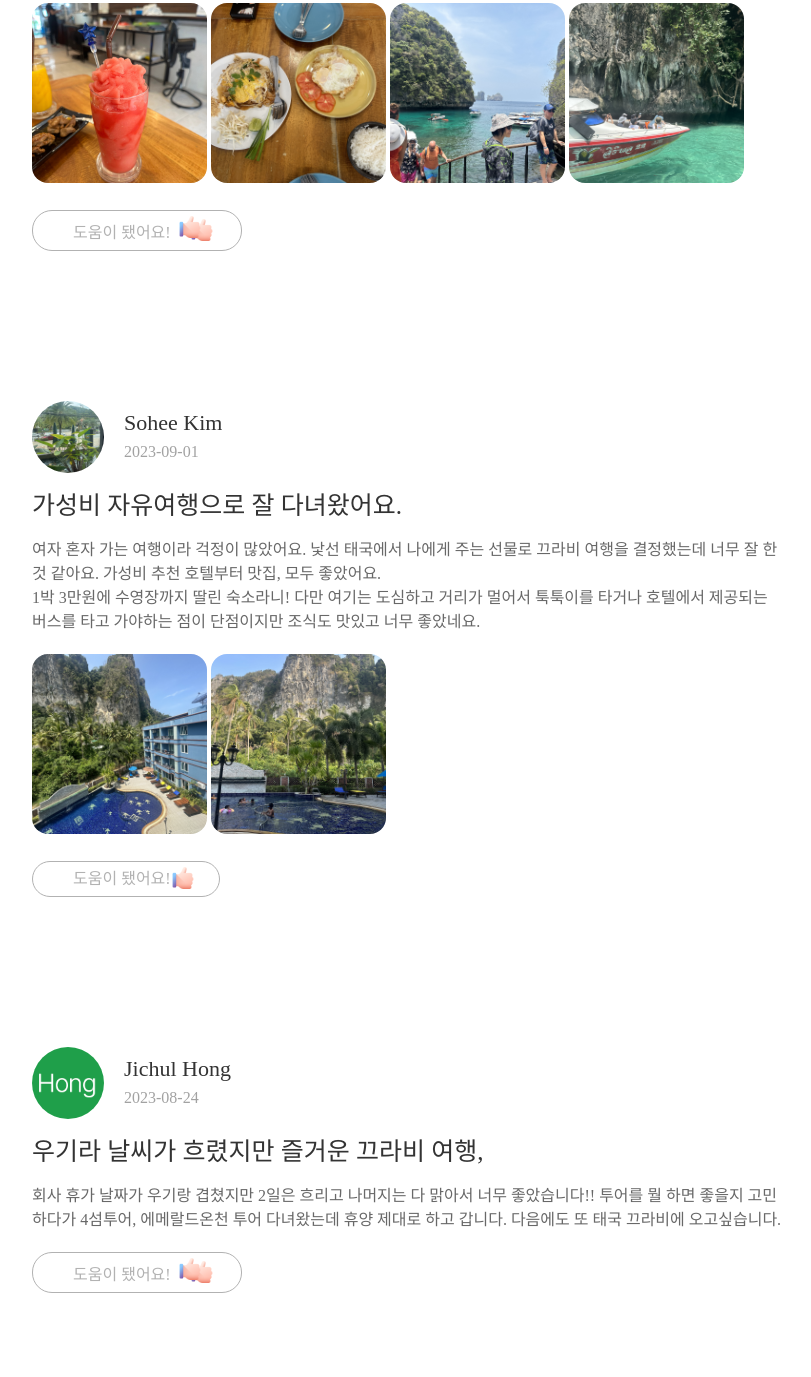
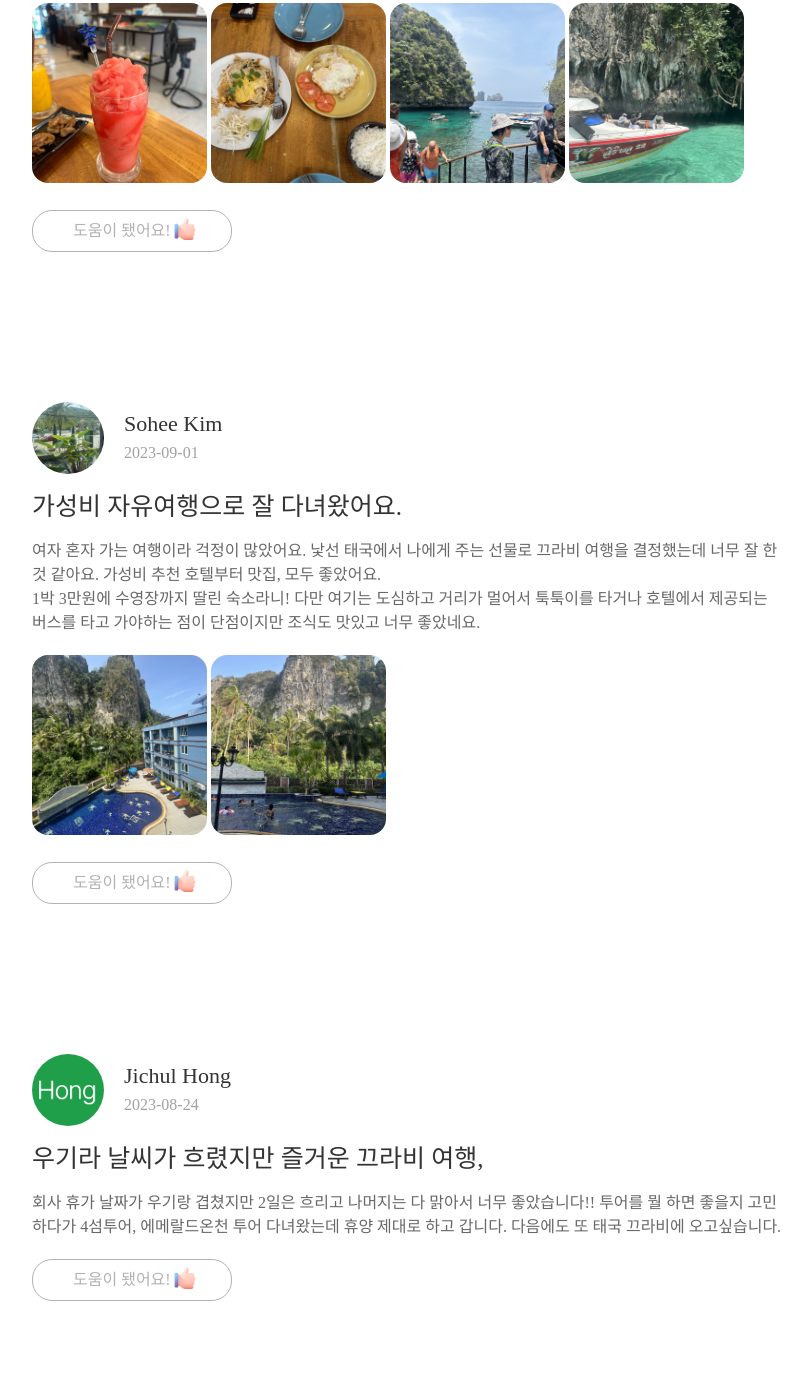
Before and after one commit to yunso0/hellokrabi, a plain HTML site: page sub3.html in a window 1280 px wide. Shown: the part 983-2360 px from the top of the page, without its empty margins (88-899 px from the left). Drawn offline with nearby package versions, Linux system fonts and the light colour scheme; a web font is replaced by a local one.

Commit message:
Add files via upload

```diff
--- a/sub1.css
+++ b/sub1.css
@@ -1045,11 +1045,11 @@ border-radius: 20px;
 .rewgood{
     margin-top: 20px;
     display: inline-block;
-    padding: 5px 40px;
+    padding: 8px 60px 8px 40px;
     border-radius: 20px;
     border: 1px solid #B2B2B2;
     color: #B2B2B2;
-    background: url(./img/sub/likeicon.png) no-repeat  85% 45% ;
+    background: url(./img/sub/likeicon.png) no-repeat  80% 40% ;
 }
 .rewgood:hover{
    background-color: rgb(255, 196, 0);
--- a/sub3.html
+++ b/sub3.html
@@ -175,7 +175,7 @@
                 <a href="#none"><img src="./img/sub/rew01-3.png" alt="리뷰1"></a>
                 <a href="#none"><img src="./img/sub/rew01-4.png" alt="리뷰1"></a>
             </div>
-            <a href="#none" class="rewgood">도움이 됐어요! &nbsp;<img src="./img/sub/likeicon.png" alt="따봉"></a>
+            <a href="#none" class="rewgood">도움이 됐어요!</a>
 
         </div>
 
@@ -199,7 +199,7 @@
                 <a href="#none"><img src="./img/sub/rew02-2.png" alt="리뷰1"></a>
 
             </div>
-            <a href="#none" class="rewgood">도움이 됐어요! &nbsp;</a>
+            <a href="#none" class="rewgood">도움이 됐어요!</a>
 
         </div>
 
@@ -219,7 +219,7 @@
                 </p>
             </div>
 
-            <a href="#none" class="rewgood">도움이 됐어요! &nbsp;<img src="./img/sub/likeicon.png" alt="따봉"></a>
+            <a href="#none" class="rewgood">도움이 됐어요!</a>
 
         </div>
 
@@ -246,7 +246,7 @@
                 <a href="#none"><img src="./img/sub/rew03-3.png" alt="리뷰1"></a>
                 <a href="#none"><img src="./img/sub/rew03-4.png" alt="리뷰1"></a>
             </div>
-            <a href="#none" class="rewgood">도움이 됐어요! &nbsp;<img src="./img/sub/likeicon.png" alt="따봉"></a>
+            <a href="#none" class="rewgood">도움이 됐어요!</a>
 
         </div>
 
@@ -266,7 +266,7 @@
                 </p>
             </div>
 
-            <a href="#none" class="rewgood">도움이 됐어요! &nbsp;<img src="./img/sub/likeicon.png" alt="따봉"></a>
+            <a href="#none" class="rewgood">도움이 됐어요!</a>
 
         </div>
 
```
